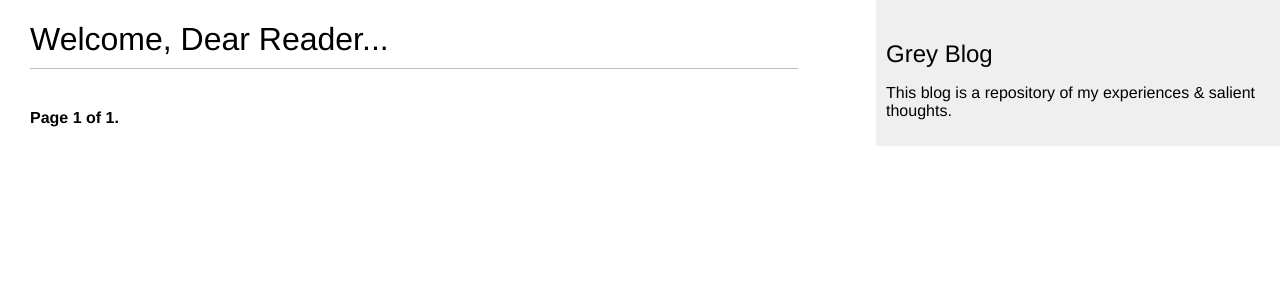
After one commit to Codexgrey/Blog-It, a Django app: page /blog/ in a window 1280 px wide. The commit adds this page. Shown: the top 300 px of the page. Run offline with Django 3.2, Linux system fonts and the light colour scheme; data that the repository does not hold is empty.

Commit message:
basic blog functionalities added

```diff
--- /dev/null
+++ b/blog/static/css/blog.css
@@ -0,0 +1,97 @@
+body {
+    margin:0;
+    padding:0;
+    font-family:helvetica, sans-serif;
+}
+
+a {
+    color:#00abff;
+    text-decoration:none;
+}
+
+h1 {
+    font-weight:normal;
+    border-bottom:1px solid #bbb;
+    padding:0 0 10px 0;
+}
+
+h2 {
+    font-weight:normal;
+    margin:30px 0 0;
+}
+
+#content {
+    float:left;
+    width:60%;
+    padding:0 0 0 30px;
+}
+
+#sidebar {
+    float:right;
+    width:30%;
+    padding:10px;
+    background:#efefef;
+    height:100%;
+}
+
+p.date {
+    color:#ccc;
+    font-family: georgia, serif;
+    font-size: 12px;
+    font-style: italic;
+}
+
+/* pagination */
+.pagination {
+    margin:40px 0;
+    font-weight:bold;
+}
+
+/* forms */
+label {
+    float:left;
+    clear:both;
+    color:#333;
+    margin-bottom:4px;
+}
+
+input, textarea {
+    clear:both;
+    float:left;
+    margin:0 0 10px;
+    background:#ededed;
+    border:0;
+    padding:6px 10px;
+    font-size:12px;
+}
+
+input[type=submit] {
+    font-weight:bold;
+    background:#00abff;
+    color:#fff;
+    padding:10px 20px;
+    font-size:14px;
+    text-transform:uppercase;
+}
+
+.errorlist {
+    color:#cc0033;
+    float:left;
+    clear:both;
+    padding-left:10px;
+}
+
+/* comments */
+.comment {
+    padding:10px;
+}
+
+.comment:nth-child(even) {
+    background:#efefef;
+}
+
+.comment .info {
+    font-weight:bold;
+    font-size:12px;
+    color:#666;
+}
--- a/blog/templates/blog/base.html
+++ b/blog/templates/blog/base.html
@@ -15,8 +15,8 @@
         </div>
 
         <div id="sidebar">
-            <h2>My Blog</h2>
-            <p>This is my blog</p>
+            <h2>Grey Blog</h2>
+            <p>This blog is a repository of my experiences & salient thoughts.</p>
         </div>
     </body>
 </html>
--- a/blog/templates/blog/post/list.html
+++ b/blog/templates/blog/post/list.html
@@ -0,0 +1,21 @@
+{% extends 'blog/base.html' %}
+
+{% block title %} Grey's Mind Palace {% endblock title %}
+
+{% block content %}
+    <h1>Welcome, Dear Reader...</h1>
+
+    {% for post in posts %}
+        <h2>
+            <a href="{{ post.get_absolute_url }}">{{ post.title }}</a>
+        </h2>
+
+        <p id="date">
+            Published {{ post.publish }} by {{ post.author }}
+        </p>
+
+        {{ post.body|truncatewords:30|linebreaks }}
+    {% endfor %}
+
+    {% include "pagination.html" with page=page_obj %}
+{% endblock content %}
--- /dev/null
+++ b/blog/templates/pagination.html
@@ -0,0 +1,15 @@
+<div class="pagination">
+    <span class="step-links">
+        {% if page.has_previous %}
+            <a href="?page={{ page.previous_page_number }}">Previous</a>
+        {% endif %}
+
+        <span class="current">
+            Page {{ page.number }} of {{ page.paginator.num_pages }}.
+        </span>
+
+        {% if page.has_next %}
+            <a href="?page={{ page.next_page_number }}">Next</a>
+        {% endif %}
+    </span>
+</div>
--- a/blog/urls.py
+++ b/blog/urls.py
@@ -1,9 +1,10 @@
-from django.utils import path
+from django.urls import path
 from . import views
 
 app_name = 'blog'
 urlpatterns = [
     # post views
-    path('', views.post_list, name='post_list'),
+    # path('', views.post_list, name='post_list'),
+    path('', views.PostListView.as_view(), name='post_list'),
     path('<int:year>/<int:month>/<int:day>/<slug:post>/', views.post_detail, name='post_detail')
 ]
--- a/blog/views.py
+++ b/blog/views.py
@@ -1,11 +1,35 @@
+from django.core.paginator import Paginator, EmptyPage, PageNotAnInteger
 from django.shortcuts import render, get_object_or_404
+from django.views.generic import ListView
 from .models import Post
 
+
 # Create your views here.
+    #NOTE - post_list as function-based view
 def post_list(request):
-    posts = Post.published.all()
-    context = {'posts': posts}
+    object_list = Post.published.all()
+    paginator = Paginator(object_list, 3) # 3 posts in each page
+    page = request.GET.get('page')
+
+    try:
+        posts = paginator.page(page)
+    except PageNotAnInteger:
+        # If page is not an integer deliver the first page
+        posts = paginator.page(1)
+    except EmptyPage:
+        # If page is out of range deliver last page of results
+        posts = paginator.page(paginator.num_pages)
+
+    context = {'page': page, 'posts': posts}
     return render(request, 'blog/post/list.html', context)
+
+
+    #NOTE - post_list class-based view
+class PostListView(ListView):
+    queryset = Post.published.all()
+    context_object_name = 'posts'
+    paginate_by = 3
+    template_name = 'blog/post/list.html'
 
 
 def post_detail(request, year, month, day, post):
```
Also changed, not shown: blog/templates/blog/post/detail.html (+11 -0 lines).
